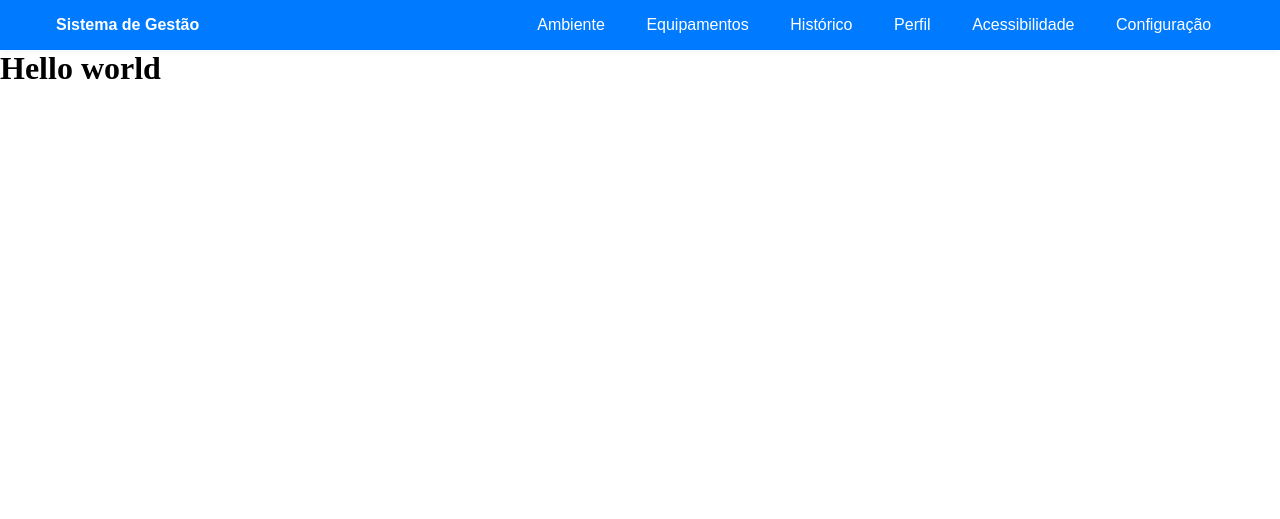
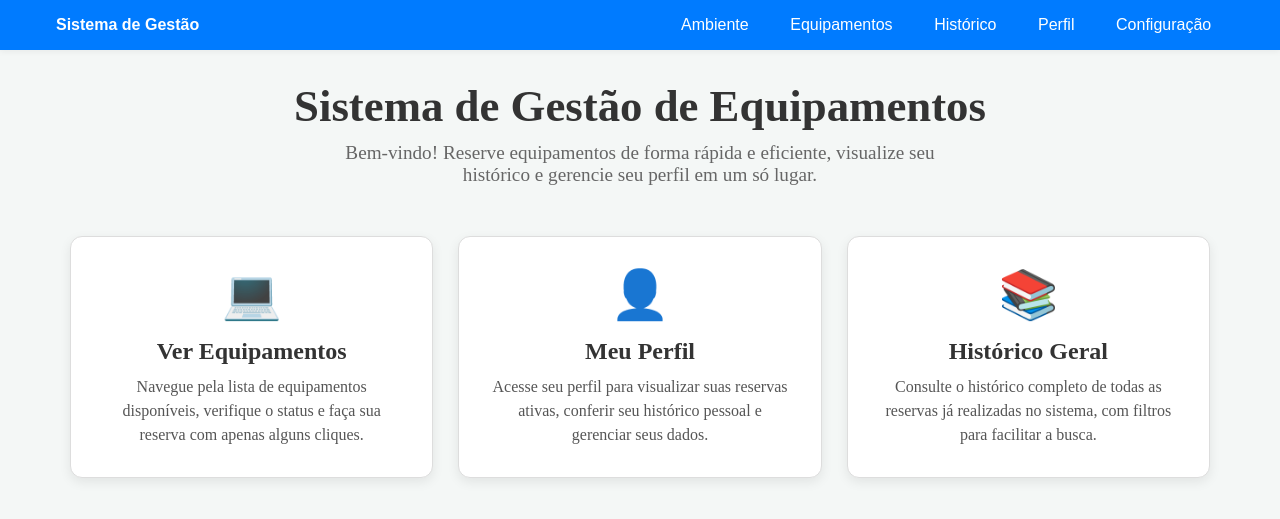
Before and after one commit to vinyuji/Sistema-de-gestao-de-equipamentos, a Django app: page /home/ in a window 1280 px wide. Shown: the top 519 px of the page. Run offline with Django 5.2, Linux system fonts and the light colour scheme.

Commit message:
TamplePronto

```diff
--- a/sistemaGestaoDeAcesso/Apps/templates/pages/home.html
+++ b/sistemaGestaoDeAcesso/Apps/templates/pages/home.html
@@ -1,26 +1,109 @@
-<!DOCTYPE html>
-<html lang="en">
-<head>
-    <meta charset="UTF-8">
-    <meta name="viewport" content="width=device-width, initial-scale=1.0">
-    <title>Home</title>
+{% extends 'partials/base.html' %}
+{% load static %}
+
+{% block title %}Bem-vindo ao Sistema de Reservas{% endblock %}
+
+{% block content %}
+<link rel="stylesheet" href="{% static 'styles/home.css' %}">
+<link rel="stylesheet" href="{% static 'styles/navBar.css' %}">
+
+<style>
+/* static/styles/home.css */
+
+.home-container {
+    padding: 30px;
+    max-width: 1200px;
+    margin: 0 auto;
+}
+
+.home-header {
+    text-align: center;
+    margin-bottom: 40px;
+}
+
+.home-header h1 {
+    font-size: 2.8em;
+    font-weight: 700;
+    color: #333;
+    margin-bottom: 10px;
+}
+
+.home-header p {
+    font-size: 1.2em;
+    color: #666;
+    max-width: 600px;
+    margin: 0 auto;
+}
+
+.home-cards-container {
+    display: grid;
+    grid-template-columns: repeat(auto-fit, minmax(280px, 1fr));
+    gap: 25px;
+    margin-top: 50px;
+}
+
+.card-link {
+    display: block;
+    background-color: #fff;
+    border-radius: 12px;
+    padding: 30px;
+    text-decoration: none;
+    color: #333;
+    box-shadow: 0 4px 12px rgba(0, 0, 0, 0.08);
+    transition: transform 0.3s ease, box-shadow 0.3s ease;
+    text-align: center;
+}
+
+.card-link:hover {
+    transform: translateY(-8px);
+    box-shadow: 0 8px 20px rgba(0, 0, 0, 0.12);
+}
+
+.card-icon {
+    font-size: 3em; /* Tamanho do emoji/ícone */
+    margin-bottom: 15px;
+}
+
+.card-link h3 {
+    font-size: 1.5em;
+    font-weight: 600;
+    margin-bottom: 10px;
+}
+
+.card-link p {
+    font-size: 1em;
+    color: #555;
+    line-height: 1.5;
+}
 
 
-    {% extends 'partials/base.html' %}
-    {% load static %}
-    <!-- Estilo da navbar -->
-    <link rel="stylesheet" href="{% static 'styles/navBar.css' %}">
-    <!-- Estilo da home -->
-    <link rel="stylesheet" href="{% static 'styles/home.css' %}">
-</head>
-<body>
+</style>
 
+<div class="home-container">
+    <header class="home-header">
+        <h1>Sistema de Gestão de Equipamentos</h1>
+        <p>Bem-vindo! Reserve equipamentos de forma rápida e eficiente, visualize seu histórico e gerencie seu perfil em um só lugar.</p>
+    </header>
 
-{% block title %}Home{% endblock %}
+    <div class="home-cards-container">
+        <a href="{% url 'equipamentos' %}" class="card-link">
+            <div class="card-icon">💻</div>
+            <h3>Ver Equipamentos</h3>
+            <p>Navegue pela lista de equipamentos disponíveis, verifique o status e faça sua reserva com apenas alguns cliques.</p>
+        </a>
 
-{% block content %}
-    <h1>Hello world</h1>
+        <a href="{% url 'perfil' %}" class="card-link">
+            <div class="card-icon">👤</div>
+            <h3>Meu Perfil</h3>
+            <p>Acesse seu perfil para visualizar suas reservas ativas, conferir seu histórico pessoal e gerenciar seus dados.</p>
+        </a>
+
+        <a href="{% url 'historico' %}" class="card-link">
+            <div class="card-icon">📚</div>
+            <h3>Histórico Geral</h3>
+            <p>Consulte o histórico completo de todas as reservas já realizadas no sistema, com filtros para facilitar a busca.</p>
+        </a>
+    </div>
+</div>
+
 {% endblock %}
-
-</body>
-</html>
--- a/sistemaGestaoDeAcesso/Apps/templates/partials/base.html
+++ b/sistemaGestaoDeAcesso/Apps/templates/partials/base.html
@@ -1,21 +1,24 @@
-
+{% load static %}
 <!DOCTYPE html>
 <html lang="pt-br">
 <head>
     <meta charset="UTF-8">
-    <title>{% block title %}Sistema{% endblock %}</title>
+    <meta name="viewport" content="width=device-width, initial-scale=1.0">
+    <link rel="stylesheet" href="https://cdnjs.cloudflare.com/ajax/libs/font-awesome/5.15.4/css/all.min.css">
 
-    {% load static %}
+    <link rel="stylesheet" href="{% static 'styles/theme.css' %}">
+    <link rel="stylesheet" href="{% static 'styles/navBar.css' %}">
 
-    <link rel="stylesheet" href="{% static 'styles/navBar.css' %}">
+    <title>{% block title %}Sistema de Reservas{% endblock %}</title>
 </head>
 <body>
+    {% include 'partials/navBar.html' %}
 
-    {% include 'partials/navbar.html' %}
-
-    <main class="container">
-        {% block content %}{% endblock %}
+    <main>
+        {% block content %}
+        {% endblock %}
     </main>
 
+    <script src="{% static 'js/configuracoes.js' %}" defer></script>
 </body>
 </html>
--- a/sistemaGestaoDeAcesso/Apps/templates/partials/navBar.html
+++ b/sistemaGestaoDeAcesso/Apps/templates/partials/navBar.html
@@ -10,7 +10,6 @@
             <li><a href="{% url 'equipamentos' %}">Equipamentos</a></li>
             <li><a href="{% url 'historico' %}">Histórico</a></li>
             <li><a href="{% url 'perfil' %}">Perfil</a></li>
-            <li><a href="{% url 'acessibilidade' %}">Acessibilidade</a></li>
             <li><a href="{% url 'configuracao' %}">Configuração</a></li>
         </ul>
     </div>
--- a/sistemaGestaoDeAcesso/Apps/views.py
+++ b/sistemaGestaoDeAcesso/Apps/views.py
@@ -20,7 +20,7 @@ class CustomLoginView(LoginView):
 @require_POST
 def reservar_equipamento(request):
     equipamento_id = request.POST.get("equipamento_id")
-    ambiente_id = request.POST.get("ambiente_id", None)  # Opcional
+    ambiente_id = request.POST.get("ambiente_id", None)
 
     equipamento = get_object_or_404(Equipamento, id=equipamento_id)
 
@@ -35,7 +35,7 @@ def reservar_equipamento(request):
         solicitante=request.user,
         ambiente_uso=ambiente,
         data_hora_inicio=timezone.now(),
-        data_hora_fim=timezone.now() + timezone.timedelta(hours=2),  # tempo fixo, pode ser ajustado
+        data_hora_fim=timezone.now() + timezone.timedelta(hours=2),
         status=Reserva.Status.APROVADA
     )
 
@@ -50,17 +50,25 @@ def reservar_equipamento(request):
 @require_POST
 def finalizar_reserva(request):
     reserva_id = request.POST.get("reserva_id")
-    reserva = get_object_or_404(Reserva, id=reserva_id, usuario=request.user)
+    reserva = get_object_or_404(Reserva, id=reserva_id, solicitante=request.user)
 
-    if not reserva.data_hora_fim:
+    if reserva.status != 'FINALIZADA':
+
+        reserva.status = 'FINALIZADA'
+
+
         reserva.data_hora_fim = timezone.now()
-        reserva.status = 'FINALIZADA'
         reserva.save()
 
-        # Liberar o equipamento para novos usuários
+
         equipamento = reserva.equipamento
         equipamento.status = 'DISPONIVEL'
         equipamento.save()
+
+        messages.success(request, f"Reserva finalizada. O equipamento '{equipamento.nome}' agora está DISPONÍVEL.")
+
+    else:
+        messages.warning(request, f"A reserva para '{reserva.equipamento.nome}' já havia sido finalizada.")
 
     return redirect('perfil')
 
@@ -108,11 +116,40 @@ def home(request):
     return render(request, 'pages/home.html')
 
 
+
+
 def historico(request):
-    reservas = Reserva.objects.select_related('equipamento', 'solicitante', 'ambiente_uso').order_by('-data_solicitacao')
+
+    equipamento_nome = request.GET.get('equipamento', '')
+    solicitante_nome = request.GET.get('solicitante', '')
+    reserva_id = request.GET.get('reserva_id', '')
+
+
+    reservas = Reserva.objects.select_related(
+        'equipamento', 'solicitante', 'ambiente_uso'
+    ).order_by('-data_solicitacao')
+
+
+    if equipamento_nome:
+
+        reservas = reservas.filter(equipamento__nome__icontains=equipamento_nome)
+
+    if solicitante_nome:
+
+        reservas = reservas.filter(solicitante__username__icontains=solicitante_nome)
+
+    if reserva_id:
+
+        reservas = reservas.filter(id=reserva_id)
 
     context = {
-        'reservas': reservas
+        'reservas': reservas,
+
+        'valores_filtro': {
+            'equipamento': equipamento_nome,
+            'solicitante': solicitante_nome,
+            'reserva_id': reserva_id,
+        }
     }
     return render(request, 'pages/historico.html', context)
 
@@ -126,21 +163,18 @@ def listar_ambientes(request):
     return render(request, 'pages/ambiente.html', {'ambientes': ambientes})
 
 
-# @login_required
-# def perfil(request):
-#     reservas = Reserva.objects.filter(solicitante=request.user).select_related('equipamento', 'ambiente_uso').order_by('-data_solicitacao')
-#     return render(request, 'pages/perfil.html', {'reservas': reservas})
 
 @login_required
 def perfil(request):
     usuario = request.user
 
-    reservas_ativas = Reserva.objects.filter(solicitante=usuario, status='PENDENTE')
+
+    reservas_ativas = Reserva.objects.filter(solicitante=usuario).exclude(status='FINALIZADA')
     reservas_finalizadas = Reserva.objects.filter(solicitante=usuario, status='FINALIZADA')
 
     return render(request, 'pages/perfil.html', {
-        'reservas': reservas_ativas,      # Ativos
-        'historico': reservas_finalizadas  # Já finalizados
+        'reservas': reservas_ativas,      # Agora lista todas as ativas (Aprovada, Em Uso, etc.)
+        'historico': reservas_finalizadas
     })
 
 def login_view(request):
@@ -149,7 +183,7 @@ def login_view(request):
         if form.is_valid():
             user = form.get_user()
             login(request, user)
-            return redirect('perfil')  # Redireciona para o perfil após login
+            return redirect('home')
         else:
             messages.error(request, 'Usuário ou senha inválidos.')
     else:
@@ -171,7 +205,8 @@ def cadastro_view(request):
     return render(request, 'pages/cadastro.html', {'form': form})
 
 def configuracao(request):
-    return render(request, 'pages/home.html')
+
+    return render(request, 'pages/configuracao.html')
 
 def acessibilidade(request):
     return render(request, 'pages/home.html')
--- a/sistemaGestaoDeAcesso/sistemaGestaoDeAcesso/settings.py
+++ b/sistemaGestaoDeAcesso/sistemaGestaoDeAcesso/settings.py
@@ -22,7 +22,7 @@ STATICFILES_DIRS = [
 ]
 
 LOGIN_URL = '/login/'
-LOGIN_REDIRECT_URL = 'perfil'
+LOGIN_REDIRECT_URL = 'home'
 LOGOUT_REDIRECT_URL = 'login'
 
 
--- /dev/null
+++ b/sistemaGestaoDeAcesso/static/js/configuracoes.js
@@ -0,0 +1,70 @@
+// static/js/configuracoes.js
+
+// Função para aplicar as configurações salvas no localStorage
+function applyStoredSettings() {
+    const storedFontSize = localStorage.getItem('fontSize') || 'font-medium';
+    const storedTheme = localStorage.getItem('theme') || 'theme-default';
+
+    // Remove classes antigas antes de adicionar as novas
+    document.body.classList.remove('font-small', 'font-medium', 'font-large');
+    document.body.classList.remove('theme-default', 'theme-high-contrast');
+
+    // Aplica as classes salvas ao body
+    document.body.classList.add(storedFontSize);
+    document.body.classList.add(storedTheme);
+
+    // Atualiza os botões na página de configurações para refletir o estado atual
+    updateActiveButtons(storedFontSize, storedTheme);
+}
+
+// Função para destacar os botões ativos na página de configurações
+function updateActiveButtons(fontSize, theme) {
+    // Remove a classe 'active' de todos os botões de configuração
+    document.querySelectorAll('.btn-setting').forEach(btn => btn.classList.remove('active'));
+
+    // Adiciona a classe 'active' aos botões correspondentes às configurações atuais
+    const fontButton = document.getElementById(fontSize.replace('-', ''));
+    if (fontButton) fontButton.classList.add('active');
+
+    const themeButton = document.getElementById(theme.replace('-', ''));
+    if (themeButton) themeButton.classList.add('active');
+}
+
+// Adiciona os listeners de evento quando o DOM estiver pronto
+document.addEventListener('DOMContentLoaded', () => {
+    // Aplica as configurações salvas assim que a página carrega
+    applyStoredSettings();
+
+    // Listeners para os botões de tamanho de fonte
+    document.getElementById('font-small')?.addEventListener('click', () => {
+        localStorage.setItem('fontSize', 'font-small');
+        applyStoredSettings();
+    });
+    document.getElementById('font-medium')?.addEventListener('click', () => {
+        localStorage.setItem('fontSize', 'font-medium');
+        applyStoredSettings();
+    });
+    document.getElementById('font-large')?.addEventListener('click', () => {
+        localStorage.setItem('fontSize', 'font-large');
+        applyStoredSettings();
+    });
+
+    // Listeners para os botões de tema
+    document.getElementById('theme-default')?.addEventListener('click', () => {
+        localStorage.setItem('theme', 'theme-default');
+        applyStoredSettings();
+    });
+    document.getElementById('theme-high-contrast')?.addEventListener('click', () => {
+        localStorage.setItem('theme', 'theme-high-contrast');
+        applyStoredSettings();
+    });
+
+    // Listener para o botão de resetar
+    document.getElementById('reset-settings')?.addEventListener('click', () => {
+        // Remove os itens do localStorage
+        localStorage.removeItem('fontSize');
+        localStorage.removeItem('theme');
+        // Reaplica as configurações (que agora serão as padrões)
+        applyStoredSettings();
+    });
+});
--- a/sistemaGestaoDeAcesso/static/styles/historico.css
+++ b/sistemaGestaoDeAcesso/static/styles/historico.css
@@ -60,6 +60,7 @@ tbody tr:hover {
     background-color: #e6f3ff;
 }
 
+
 /* Responsividade */
 @media (max-width: 768px) {
     table {
--- a/sistemaGestaoDeAcesso/static/styles/home.css
+++ b/sistemaGestaoDeAcesso/static/styles/home.css
@@ -0,0 +1,67 @@
+/* static/styles/home.css */
+
+.home-container {
+    padding: 30px;
+    max-width: 1200px;
+    margin: 0 auto;
+}
+
+.home-header {
+    text-align: center;
+    margin-bottom: 40px;
+}
+
+.home-header h1 {
+    font-size: 2.8em;
+    font-weight: 700;
+    color: #333;
+    margin-bottom: 10px;
+}
+
+.home-header p {
+    font-size: 1.2em;
+    color: #666;
+    max-width: 600px;
+    margin: 0 auto;
+}
+
+.home-cards-container {
+    display: grid;
+    grid-template-columns: repeat(auto-fit, minmax(280px, 1fr));
+    gap: 25px;
+    margin-top: 50px;
+}
+
+.card-link {
+    display: block;
+    background-color: #fff;
+    border-radius: 12px;
+    padding: 30px;
+    text-decoration: none;
+    color: #333;
+    box-shadow: 0 4px 12px rgba(0, 0, 0, 0.08);
+    transition: transform 0.3s ease, box-shadow 0.3s ease;
+    text-align: center;
+}
+
+.card-link:hover {
+    transform: translateY(-8px);
+    box-shadow: 0 8px 20px rgba(0, 0, 0, 0.12);
+}
+
+.card-icon {
+    font-size: 3em; /* Tamanho do emoji/ícone */
+    margin-bottom: 15px;
+}
+
+.card-link h3 {
+    font-size: 1.5em;
+    font-weight: 600;
+    margin-bottom: 10px;
+}
+
+.card-link p {
+    font-size: 1em;
+    color: #555;
+    line-height: 1.5;
+}
--- /dev/null
+++ b/sistemaGestaoDeAcesso/static/styles/theme.css
@@ -0,0 +1,59 @@
+/* static/styles/theme.css */
+
+/* Define variáveis de cor para o tema padrão */
+:root {
+    --bg-color: #f4f7f6;
+    --card-bg-color: #ffffff;
+    --text-color: #333333;
+    --primary-color: #007bff;
+    --border-color: #ddd;
+    --link-color: #ffffff;
+}
+
+/* Aplica as variáveis ao corpo do site */
+body {
+    background-color: var(--bg-color);
+    color: var(--text-color);
+}
+
+/* ================================================= */
+/* FONTES (Controlado pelo JavaScript)               */
+/* ================================================= */
+body.font-small { font-size: 14px; }
+body.font-medium { font-size: 16px; } /* Padrão */
+body.font-large { font-size: 18px; }
+
+
+/* ================================================= */
+/* TEMAS (Controlado pelo JavaScript)                */
+/* ================================================= */
+
+/* Tema de Alto Contraste */
+body.theme-high-contrast {
+    --bg-color: #000000;
+    --card-bg-color: #1a1a1a;
+    --text-color: #ffffff;
+    --primary-color: #ffff00; /* Amarelo para destaque */
+    --border-color: #555555;
+    --link-color: #ffff00;
+}
+
+/* Garante que os componentes do site usem as variáveis */
+.card-link, .config-card, .perfil-info, .reservas-card, .historico-card, .filter-form {
+    background-color: var(--card-bg-color) !important;
+    color: var(--text-color) !important;
+    border: 1px solid var(--border-color);
+}
+
+h1, h2, h3, h4, strong {
+    color: var(--text-color) !important;
+}
+
+a {
+    color: var(--link-color) !important;
+}
+
+button, .btn-sair, .btn-logout {
+    background-color: var(--primary-color) !important;
+    color: var(--bg-color) !important;
+}
```
Also changed, not shown: sistemaGestaoDeAcesso/Apps/templates/pages/configuracao.html (added, +51 -0 lines), sistemaGestaoDeAcesso/Apps/templates/pages/historico.html (+61 -1 lines), sistemaGestaoDeAcesso/Apps/templates/pages/perfil.html (+15 -8 lines), sistemaGestaoDeAcesso/static/styles/configuracao.css (added, +92 -0 lines).
